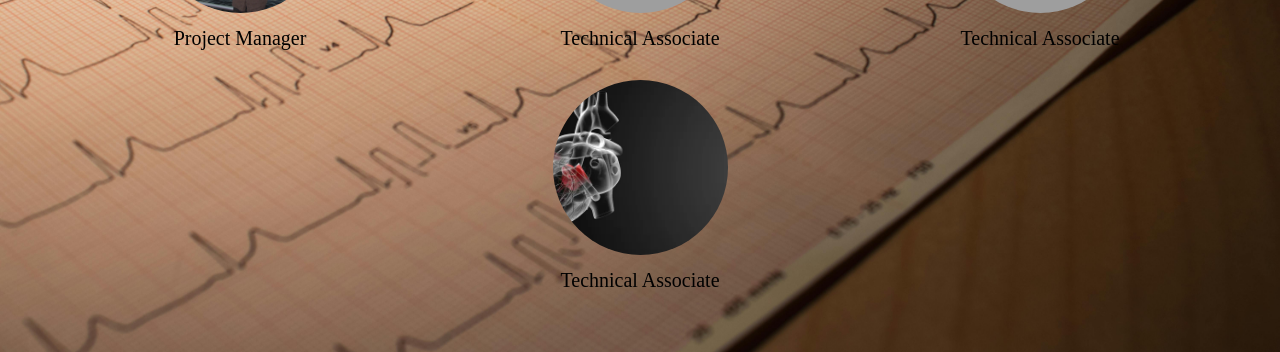
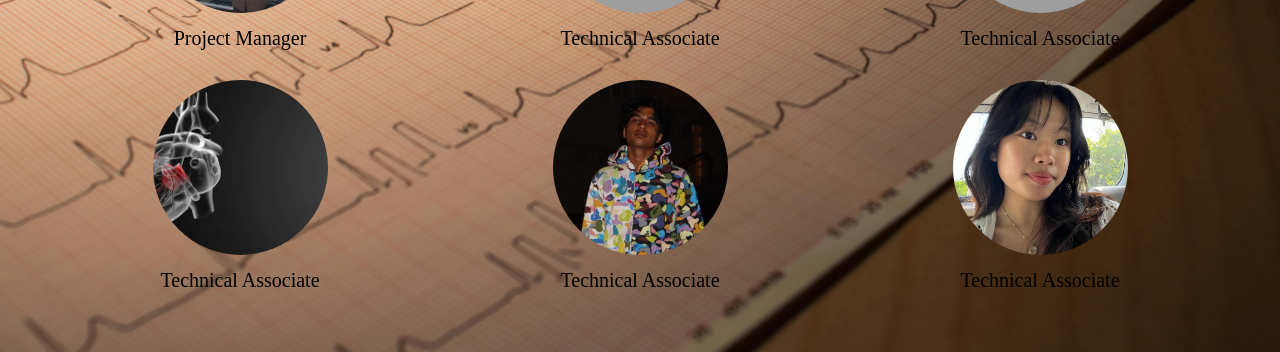
Before and after one commit to sahilvunnam/AISC-Heart-Disease-FrontEnd, a React (Vite) app: page / in a window 1280 px wide. Shown: the part 379-731 px from the top of the page. Built offline with nearby package versions, Linux system fonts and the light colour scheme; grey boxes are pictures that could not be loaded.

Commit message:
finishedfirstpage

```diff
--- a/src/FirstPageFolder/FirstPage.jsx
+++ b/src/FirstPageFolder/FirstPage.jsx
@@ -3,7 +3,8 @@ import lukeHeadshot from '../assets/IMG_1399.jpeg'
 import checkImage from '../assets/heartimage.webp'
 import jamieHeadshot from '../assets/IMG_1142.png'
 import sahilHeadShot from '../assets/aischeadshot.jpg'
-
+import yashHeadshot from '../assets/YashHeadshot.jpeg'
+import rachieHeadshot from '../assets/rachieHeadshot.jpg'
 
 function Card(props) {
     return (
@@ -38,6 +39,8 @@ const FirstPage = () => {
 
                 <div className="SecondRow">
                     <Card name="Brian" role="Technical Associate" headshot={checkImage}></Card>
+                    <Card name="Yash" role="Technical Associate" headshot={yashHeadshot}></Card>
+                    <Card name="Rachie" role="Technical Associate" headshot={rachieHeadshot}></Card>
                 </div>
 
             </div>
```
Also changed, not shown: src/assets/YashHeadshot.jpeg (added), src/assets/rachieHeadshot.jpg (added).
